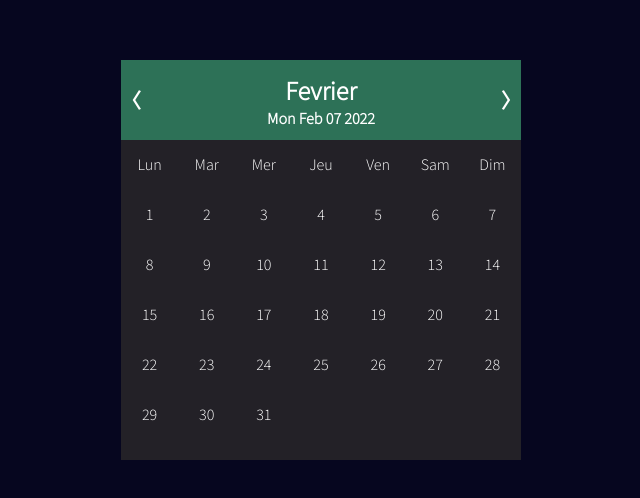
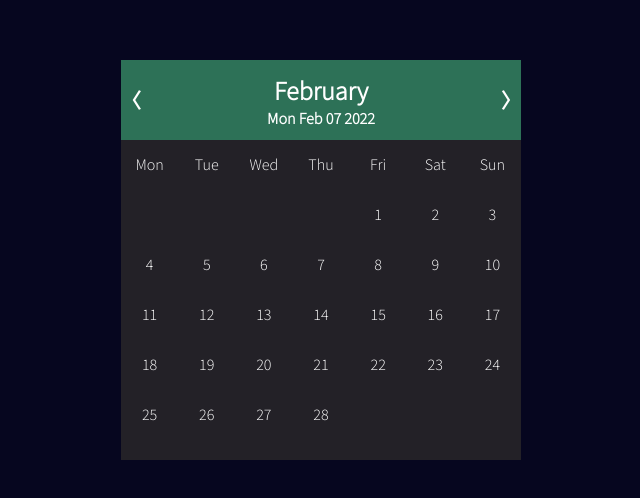
Before and after one commit to Chris5477/Calendar, a React (Create React App) app: page / in a window 1280 px wide. Shown: the part 140-638 px from the top of the page, without its empty margins (319-959 px from the left). Built offline with nearby package versions, Linux system fonts and the light colour scheme.

Commit message:
wip on calendar

```diff
--- a/src/components/Calendar.js
+++ b/src/components/Calendar.js
@@ -1,9 +1,35 @@
 const Calendar = () => {
-	const months = ["Janvier", "Fevrier", "Mars", "Avril", "Mai", "Juin", "Juillet", "Aout", "Septembre", "Octobre", "Novembre", "Décembre"];
-	const days = ["Lun", "Mar", "Mer", "Jeu", "Ven", "Sam", "Dim"];
+	const months = ["January", "February", "March", "April", "May", "June", "July", "August", "September", "October", "November", "December"];
+	const days = ["Mon", "Tue", "Wed", "Thu", "Fri", "Sat", "Sun"];
 	const date = new Date();
 	const month = months[date.getMonth()];
 	const formatDate = String(date).split(" ").splice(0, 4).join(" ");
+	const yearOnly = formatDate.split(" ")[3];
+
+	const allMonths = {
+		January: 31,
+		February: yearOnly % 4 == 0 ? 29 : 28,
+		March: 31,
+		Apris: 30,
+		May: 31,
+		June: 30,
+		July: 31,
+		August: 31,
+		September: 30,
+		October: 31,
+		November: 30,
+		December: 31,
+	};
+
+	const correctPositionDay = () => {
+		const [day, month, , year] = formatDate.split(" ");
+		const firstOfMonth = `${day} ${month} 01 ${year}`;
+		const getDay = firstOfMonth.split(" ")[0];
+		const findIndex = days.indexOf(getDay);
+		return findIndex;
+	};
+
+	const wxc = correctPositionDay() + 4;
 
 	return (
 		<div className="calendar">
@@ -23,12 +49,17 @@ const Calendar = () => {
 				))}
 			</div>
 			<div className="calendar-days-of-month">
-				{/* A modifier , Creer pour le css */}
-				{Array.from({ length: 31 }).map((_, index) => (
-					<span key={`index ${index}`} className="day-of-month">
-						{index + 1}
-					</span>
-				))}
+				{Array.from({ length: allMonths[month] + wxc }).map((_, index) =>
+					index >= wxc ? (
+						<span key={`index ${index}`} className="day-of-month">
+							{index - wxc + 1}
+						</span>
+					) : (
+						<span key={`index ${index}`} className="day-of-month">
+							{""}
+						</span>
+					)
+				)}
 			</div>
 		</div>
 	);
```
